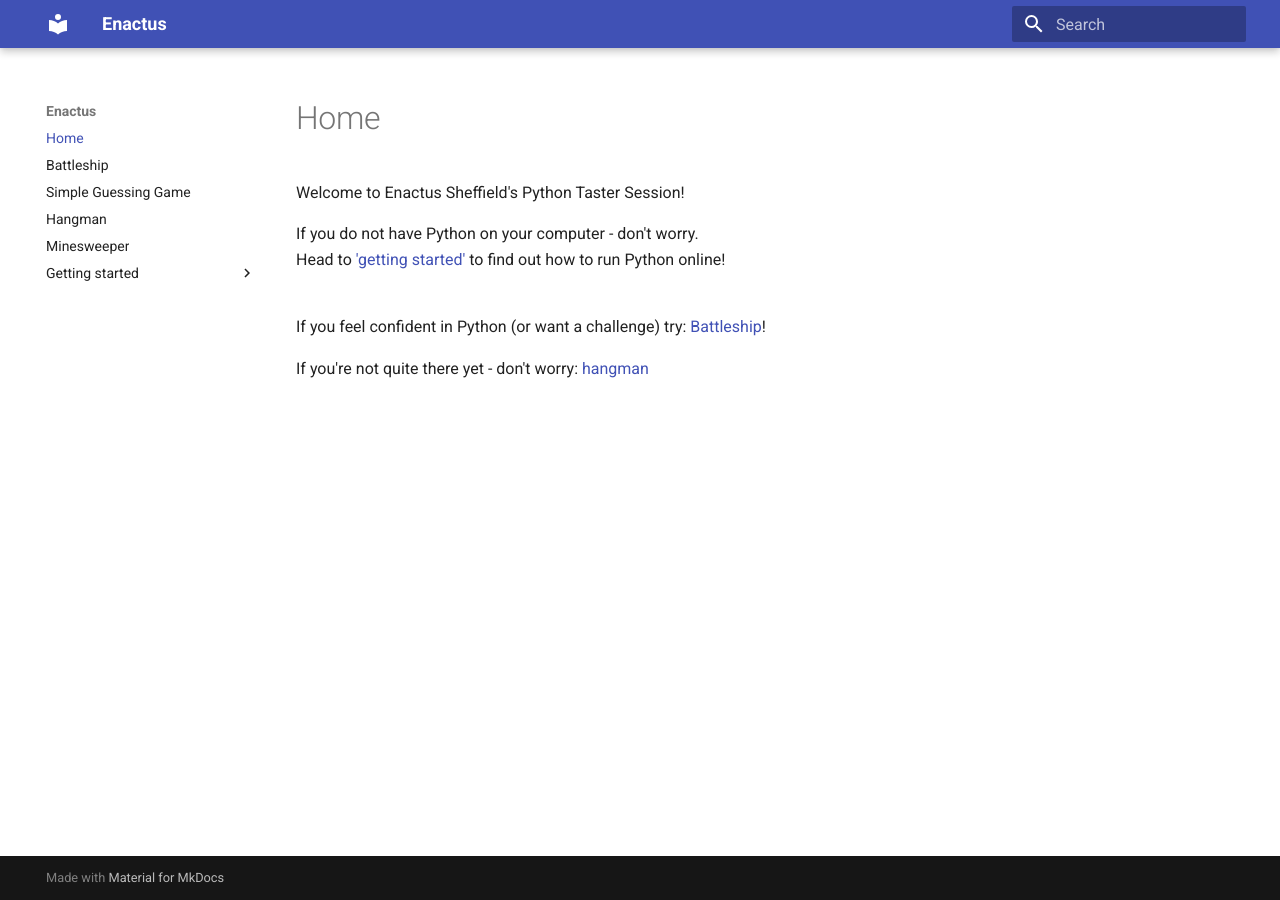
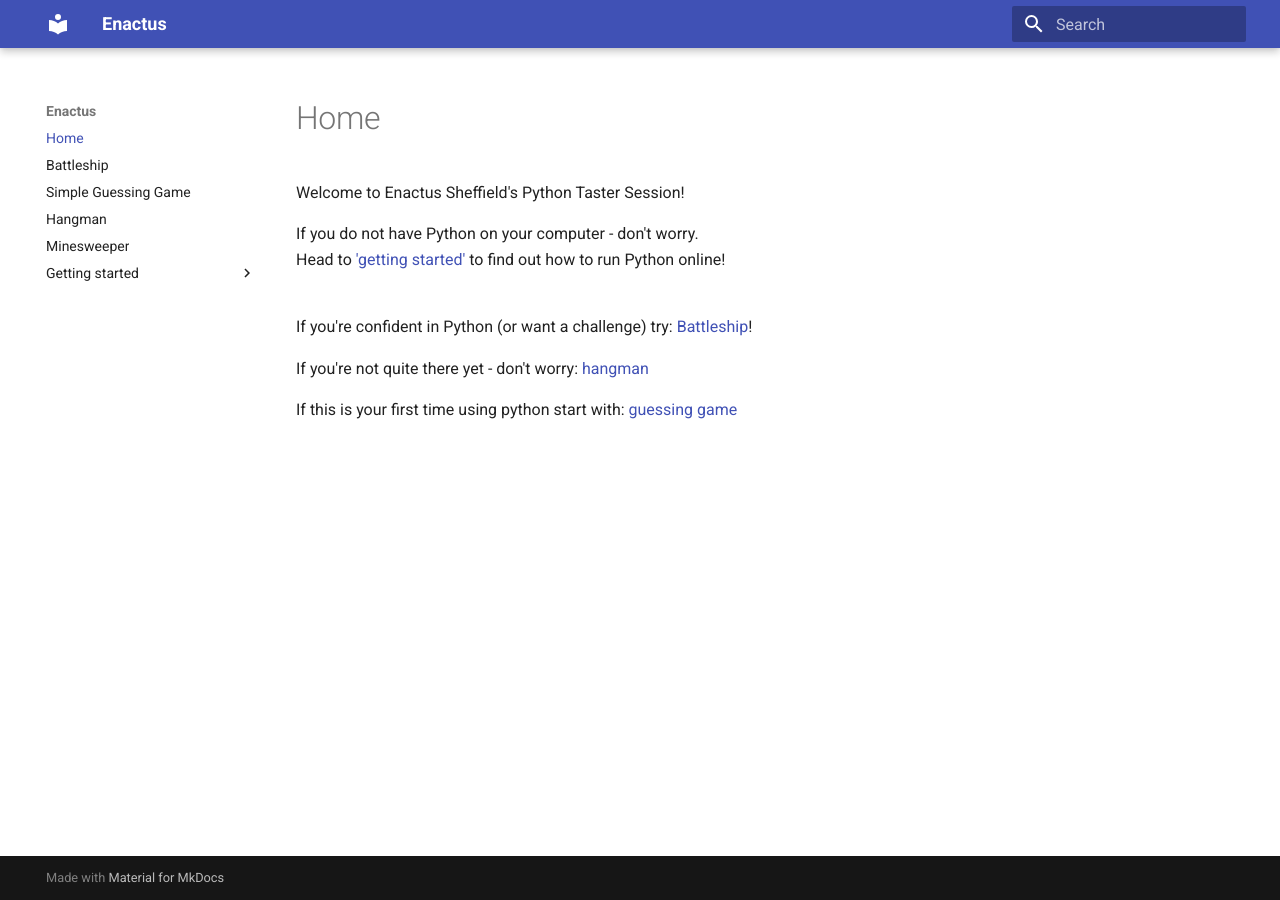
Before and after one commit to OGD311/enactus, an MkDocs documentation site: the page built from docs/index.md, in a window 1280 px wide. Built offline with MkDocs 1.6.1 and Material for MkDocs 9.7.7, drawn with Linux system fonts in a browser that asks for light colours.

Commit message:
Added guessing game to index.

```diff
--- a/docs/index.md
+++ b/docs/index.md
@@ -4,6 +4,8 @@ Welcome to Enactus Sheffield's Python Taster Session!
 If you do not have Python on your computer - don't worry.<br/>
 Head to ['getting started'](/getting started/creating colab) to find out how to run Python online!<br/><br/>
 
-If you feel confident in Python (or want a challenge) try: [Battleship](/battleship)!
+If you're confident in Python (or want a challenge) try: [Battleship](/battleship)!
 
 If you're not quite there yet - don't worry: [hangman](/hangman)
+
+If this is your first time using python start with: [guessing game](/guessing game)
```
